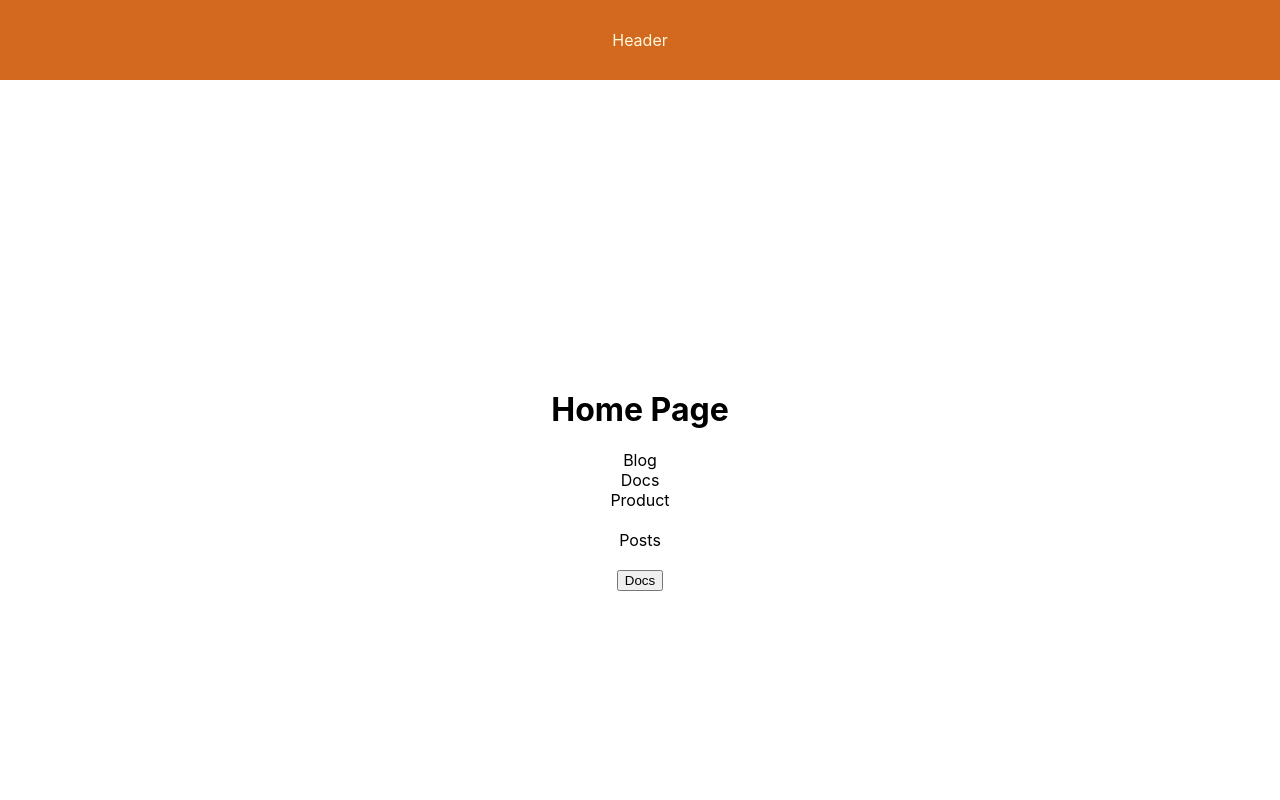
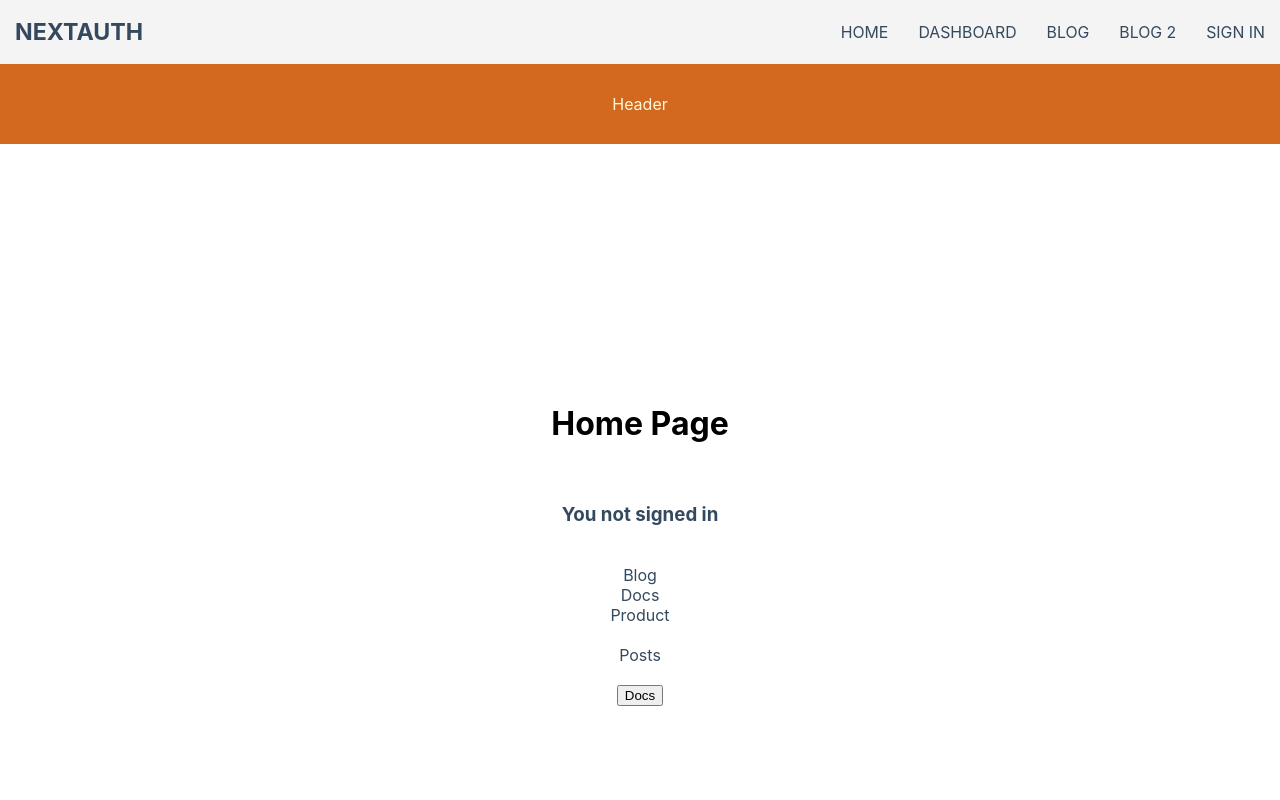
Before and after one commit to HET-CE/NextJs-Course, a Next.js app: page / in a window 1280 px wide. Shown: the top 800 px of the page. Built offline with nearby package versions, Linux system fonts and the light colour scheme; no server answers.

Commit message:
NextJS Corse Project done

```diff
--- /dev/null
+++ b/components/Navbar.css
@@ -0,0 +1,63 @@
+ul {
+  margin: 0;
+  padding: 0;
+  list-style: none;
+}
+
+h2,
+h3,
+a {
+  color: #34495e;
+}
+
+a {
+  text-decoration: none;
+}
+
+.logo {
+  margin: 0;
+  font-size: 1.45em;
+}
+
+.main-nav {
+  display: flex;
+  margin-top: 5px;
+}
+
+.logo a,
+.main-nav a {
+  padding: 10px 15px;
+  text-transform: uppercase;
+  text-align: center;
+  display: block;
+}
+
+.main-nav a {
+  color: #34495e;
+  font-size: 0.99em;
+}
+
+.main-nav a:hover {
+  color: #718daa;
+}
+
+.header {
+  display: flex;
+  justify-content: space-between;
+  padding-top: 0.5em;
+  padding-bottom: 0.5em;
+  background-color: #f4f4f4;
+  -webkit-box-shadow: 0px 0px 14px 0px rgba(0, 0, 0, 0.75);
+  -moz-box-shadow: 0px 0px 14px 0px rgba(0, 0, 0, 0.75);
+  box-shadow: 0px 0px 14px 0px rgba(0, 0, 0, 0.75);
+}
+
+.loading {
+  opacity: 0;
+  transition: all 0.2s ease-in;
+}
+
+.loaded {
+  opacity: 1;
+  transition: all 0.2s ease-in;
+}
--- /dev/null
+++ b/components/Navbar.js
@@ -0,0 +1,69 @@
+import Link from "next/link";
+import { signIn, signOut, useSession } from "next-auth/client";
+import { useRouter } from "next/router";
+
+function Navbar() {
+  const router = useRouter();
+  const [session, loading] = useSession();
+  return (
+    <nav className="header">
+      <h1 className="logo">
+        <a href="#">NextAuth</a>
+      </h1>
+      <ul className={`main-nav ${!session && loading ? "loading" : "loaded"}`}>
+        <li>
+          <Link href="/">
+            <a>Home</a>
+          </Link>
+        </li>
+        <li>
+          <Link href="/dashboard">
+            <a>Dashboard</a>
+          </Link>
+        </li>
+        <li>
+          <Link href="/blog">
+            <a>Blog</a>
+          </Link>
+        </li>
+        <li>
+          <Link href="/blog2">
+            <a>Blog 2</a>
+          </Link>
+        </li>
+
+        {!loading && !session && (
+          <li>
+            <Link href="/api/auth/signin">
+              <a
+                onClick={(e) => {
+                  e.preventDefault();
+                  signIn();
+                }}
+              >
+                Sign In
+              </a>
+            </Link>
+          </li>
+        )}
+        {session && (
+          <li>
+            <Link href="/api/auth/signout">
+              <a
+                onClick={(e) => {
+                  e.preventDefault();
+                  signOut();
+                  router.replace("/");
+                }}
+              >
+                Sign Out
+              </a>
+            </Link>
+          </li>
+        )}
+      </ul>
+    </nav>
+  );
+}
+
+export default Navbar;
--- a/package.json
+++ b/package.json
@@ -10,6 +10,7 @@
   },
   "dependencies": {
     "next": "11.1.2",
+    "next-auth": "^3.29.0",
     "react": "17.0.2",
     "react-dom": "17.0.2",
     "sass": "^1.43.4"
--- a/pages/_app.js
+++ b/pages/_app.js
@@ -1,7 +1,10 @@
+import { Provider } from "next-auth/client";
 import Footer from "../components/Footer";
 import Header from "../components/Header";
 import "../styles/globals.css";
 import "../styles/layout.css";
+import "../components/Navbar.css";
+import Navbar from "../components/Navbar";
 
 function MyApp({ Component, pageProps }) {
   if (Component.getLayout) {
@@ -10,9 +13,12 @@
 
   return (
     <>
-      <Header />
-      <Component {...pageProps} />
-      <Footer />
+      <Provider session={pageProps.session}>
+        <Navbar />
+        <Header />
+        <Component {...pageProps} />
+        <Footer />
+      </Provider>
     </>
   );
 }
--- a/pages/api/dashboard.js
+++ b/pages/api/dashboard.js
@@ -1,3 +1,11 @@
-export default function handler(req, res) {
-  res.status(200).json({ name: "dashboard api route" });
-}
+import { getSession } from "next-auth/client";
+
+const handler = async (req, res) => {
+  const session = await getSession({ req });
+  if (!session) {
+    res.status(401).json({ error: "Unauthenticated user" });
+  } else {
+    res.status(200).json({ message: "Success", session });
+  }
+};
+export default handler;
--- a/pages/index.js
+++ b/pages/index.js
@@ -1,9 +1,11 @@
 import Link from "next/link";
 import styles from "../styles/Home.module.css";
 import { useRouter } from "next/router";
+import { useSession } from "next-auth/client";
 
 export default function Home() {
   const router = useRouter();
+  const [session, loading] = useSession();
 
   const handleClick = () => {
     console.log("Opening Docs");
@@ -14,6 +16,13 @@
   return (
     <div className={styles.container}>
       <h1>Home Page</h1>
+      <br />
+      {session ? (
+        <h3>Welcome you signed in , {session.user.name}</h3>
+      ) : (
+        <h3>You not signed in</h3>
+      )}
+      <br />
       <Link href="blog">Blog</Link>
       <Link href="docs">Docs</Link>
       <Link href="product">Product</Link>
```
Also changed, not shown: pages/api/auth/[...nextauth].js (added, +11 -0 lines), pages/blog2.js (added, +28 -0 lines), pages/dashboard.js (added, +24 -0 lines), 1 other file (tests, documents, lock files or other folders).
